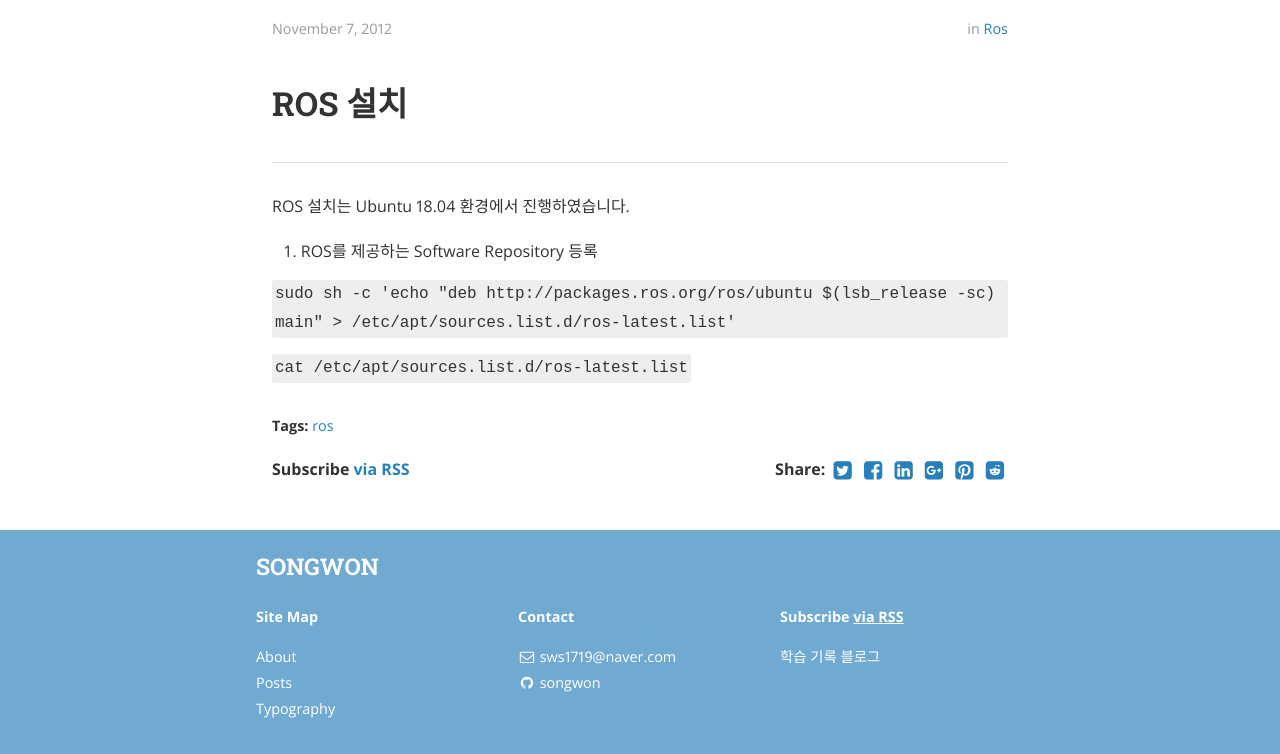
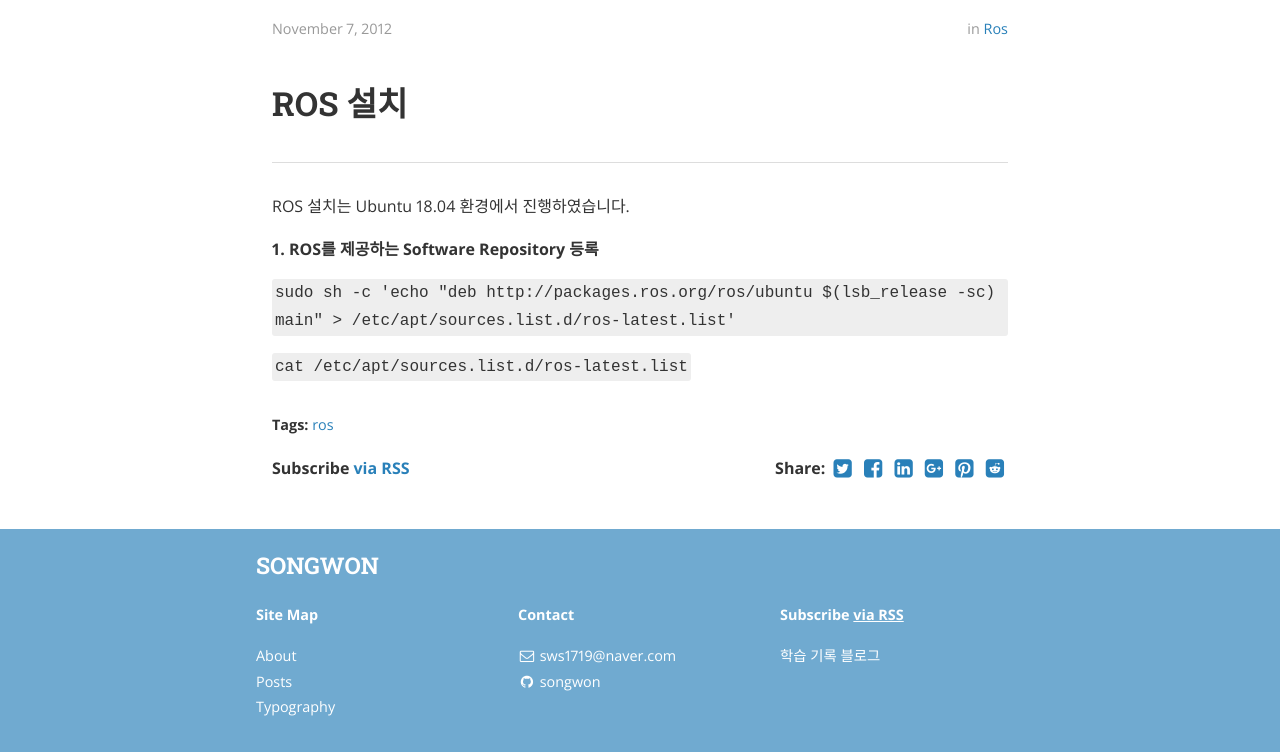
Before and after one commit to songwon31/songwon31.github.io, a Jekyll site: the page built from _posts/2012-11-07-2022.11.7.-ROS-기초.markdown, in a window 1280 px wide and 1259 px high. Shown: the part 505-1259 px from the top of the window. Built offline with Jekyll 4.4.1, drawn with Linux system fonts in a browser that asks for light colours; nearby versions of some CDN libraries.

Commit message:
Update 2012-11-07-2022.11.7.-ROS-기초.markdown

```diff
--- a/_posts/2012-11-07-2022.11.7.-ROS-기초.markdown
+++ b/_posts/2012-11-07-2022.11.7.-ROS-기초.markdown
@@ -11,7 +11,7 @@ cover:  "/assets/instacode.png"
 ---
  ROS 설치는 Ubuntu 18.04 환경에서 진행하였습니다.
 
-1. ROS를 제공하는 Software Repository 등록
+**1. ROS를 제공하는 Software Repository 등록**
 
   `sudo sh -c 'echo "deb http://packages.ros.org/ros/ubuntu $(lsb_release -sc) main" > /etc/apt/sources.list.d/ros-latest.list'`
 
```
